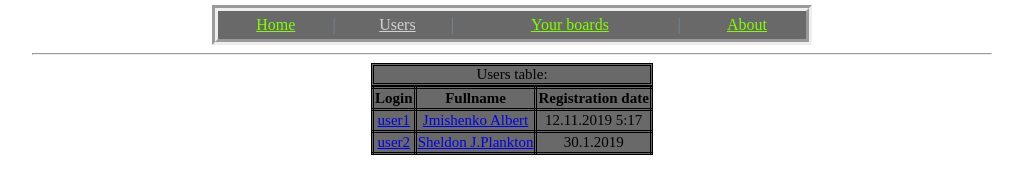
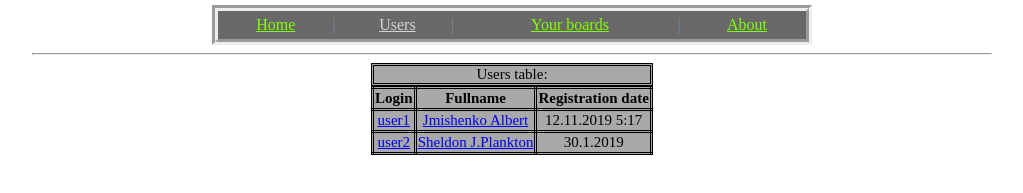
Before and after one commit to zennard/webprogbase-lab1, a plain HTML site: page users.html in a window 1280 px wide. Shown: the part 221-414 px from the top of the page, without its empty margins (128-1151 px from the left). Drawn offline with Linux system fonts and the light colour scheme.

Commit message:
changed design

```diff
--- a/stylesheets/style.css
+++ b/stylesheets/style.css
@@ -48,10 +48,9 @@
     text-align: center;
     font-size: 15px;
     border-collapse: collapse;
-    border: 3px;
-    background-color: dimgray;
-    border-style: double;
-    border-spacing: 5;
+    border: 3px double;
+    background-color: darkgrey;
+    border-spacing: 5px;
 }
 
 ul {
```
